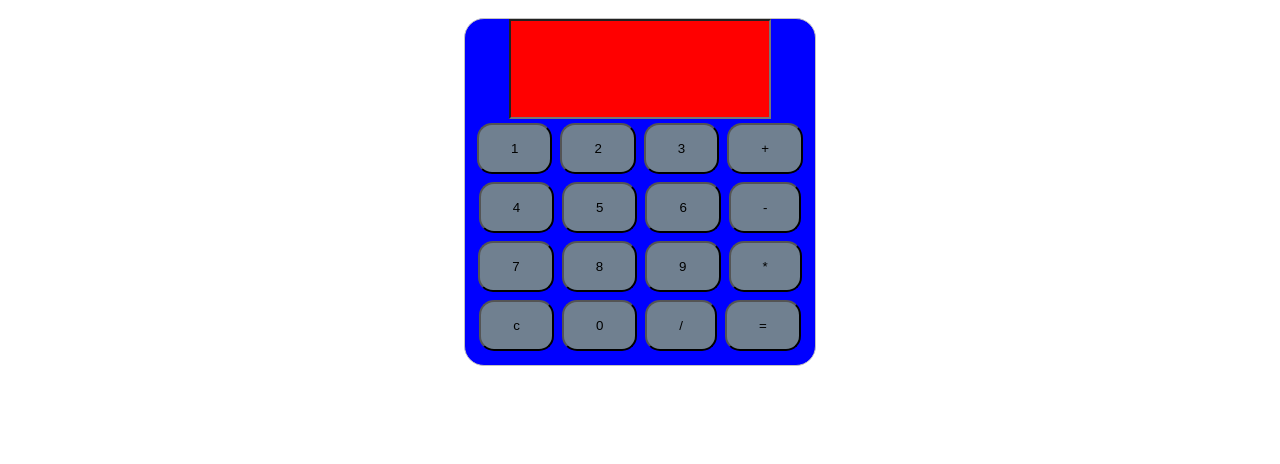
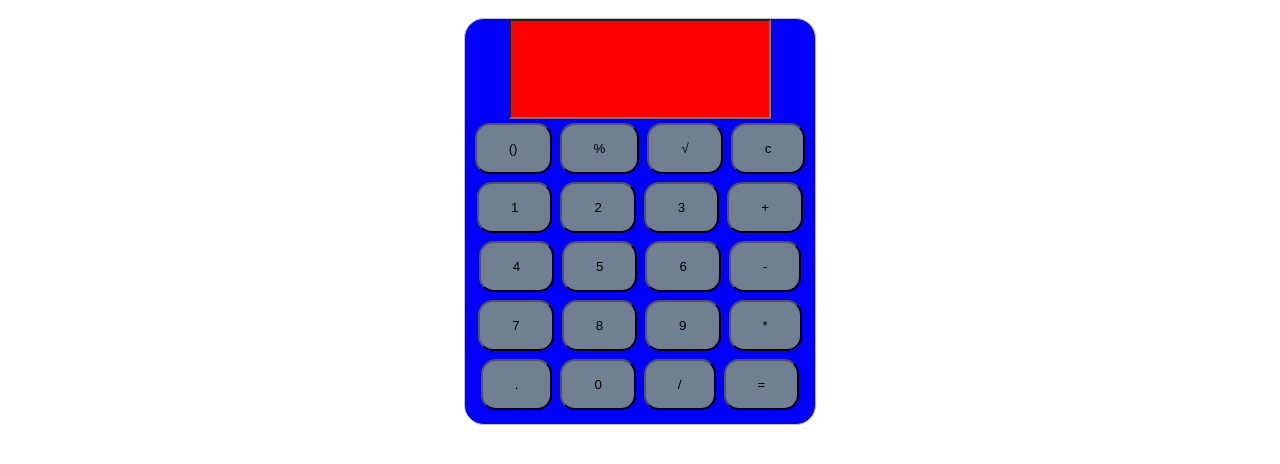
Before and after one commit to WilmerDurazno/calculadora, a plain HTML site: page index.html in a window 1280 px wide. Shown: the part 48-512 px from the top of the page. Drawn offline with Linux system fonts and the light colour scheme.

Commit message:
se ingresaron nuevos botones de calculo

```diff
--- a/index.html
+++ b/index.html
@@ -15,6 +15,14 @@
 
         <input type="textfield" name="caja" id=valores value="">
         <br>
+
+        <input type="button" value="()" onClick="escribir(this.value)">
+        <input type="button" value="%" onClick="escribir(this.value)">
+        <input type="button" value="√" onClick="escribir(this.value)">
+        <input type="reset" value="c">
+
+        <br>
+
 
         <input type="button" value="1" onClick="escribir(this.value)">
         <input type="button" value="2" onClick="escribir(this.value)">
@@ -34,7 +42,7 @@
         <input type="button" value="*" onClick="escribir(this.value)">
         <br>
 
-        <input type="reset" value="c">
+        <input type="button" value="." onClick="escribir(this.value)">
         <input type="button" value="0" onClick="escribir(this.value)">
         <input type="button" value="/" onClick="escribir(this.value)">
         <input type="button" value="=" onClick="calculando()">
--- a/js/funciones.js
+++ b/js/funciones.js
@@ -18,6 +18,4 @@ function calculando(){
     var res=document.getElementById("valores").value
     //alert(eval(res))
     document.getElementById("valores").value=eval(res)
-
-
 }
```
